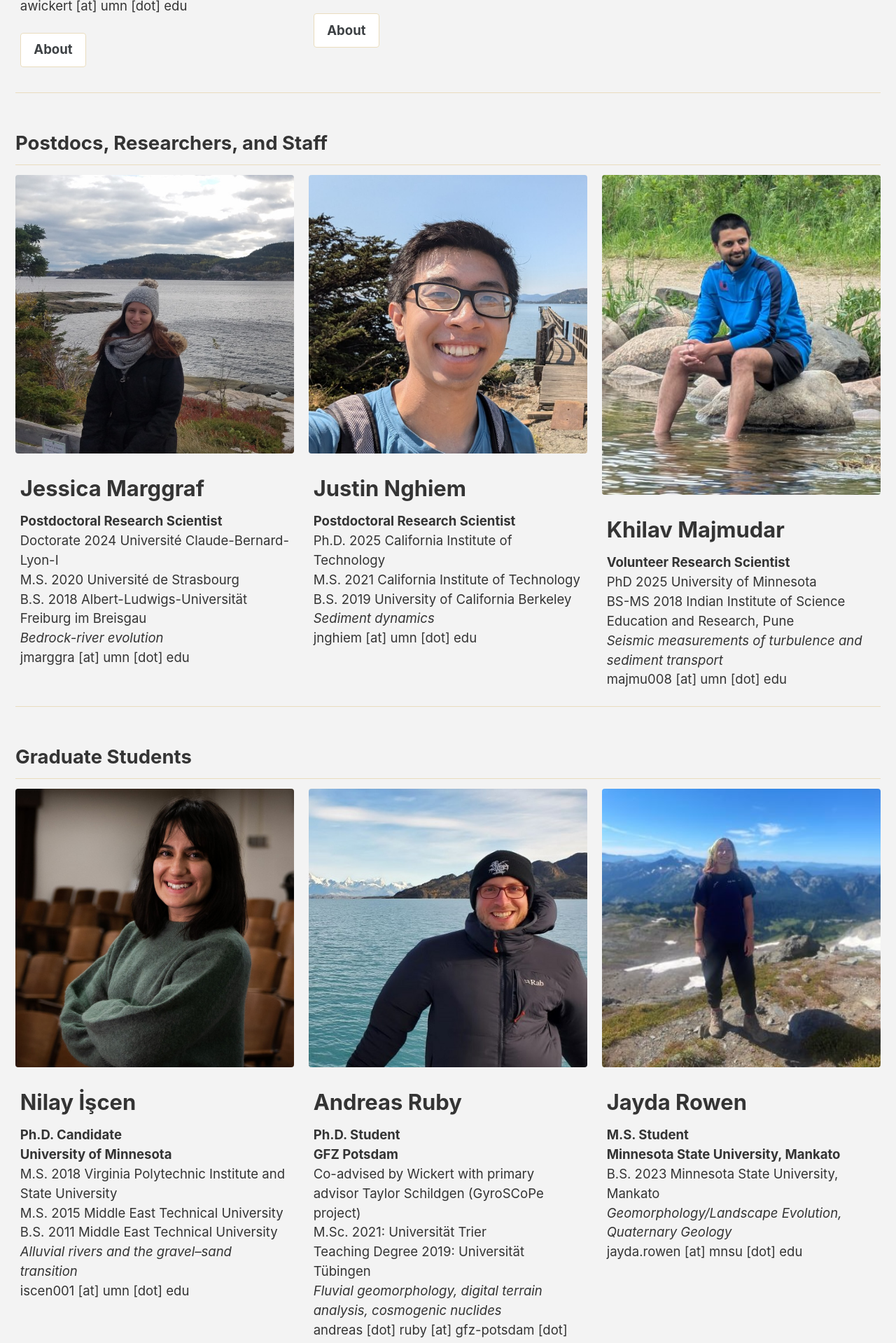
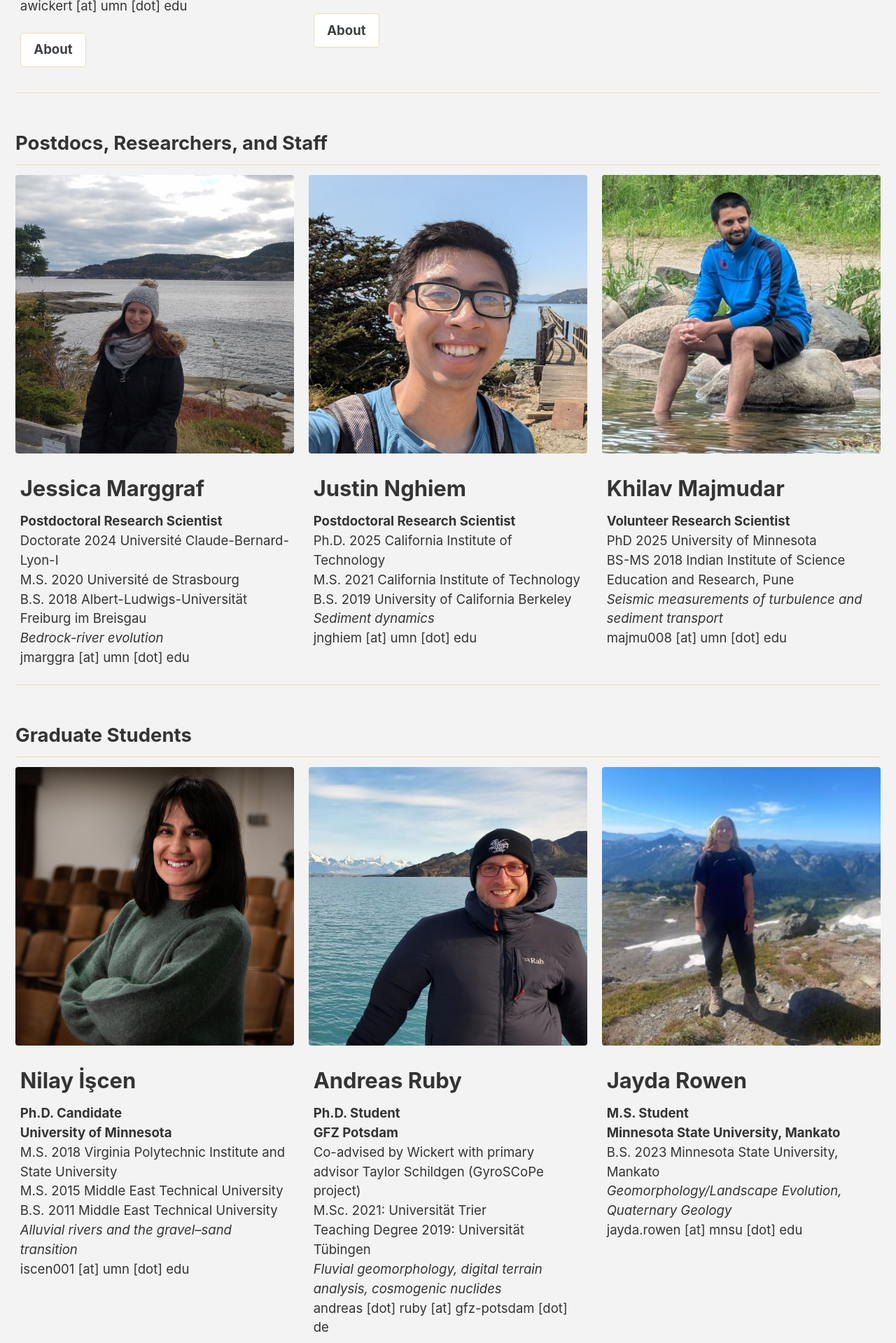
Before and after one commit to MNiMORPH/MNiMORPH.github.io, a Jekyll site: the page built from _pages/people.md, in a window 1280 px wide. Shown: the part 2190-4109 px from the top of the page at 70% size. Built offline with Jekyll 4.4.1, drawn with Linux system fonts in a browser that asks for light colours; cached includes are drawn as plain includes; nearby versions of some CDN libraries.

Commit message:
Resize Khilav headshot to square.

```diff
--- a/_pages/people.md
+++ b/_pages/people.md
@@ -74,7 +74,7 @@
     #btn_label: "Homepage"
     #btn_class: "btn--inverse"
 
-  - image_path: /assets/images/headshots/km_480x480.jpg
+  - image_path: /assets/images/headshots/km_418x418.jpg
     alt: "Khilav Majmudar"
     title: Khilav Majmudar
     excerpt: "**Volunteer Research Scientist**<br/>
```
Also changed, not shown: assets/images/headshots/km_418x418.jpg (added), assets/images/headshots/km_480x480.jpg (deleted).
